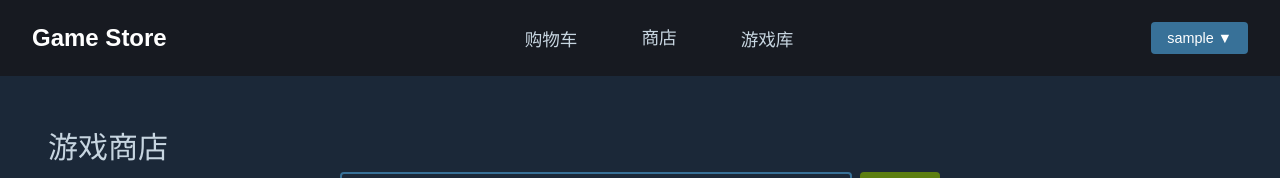
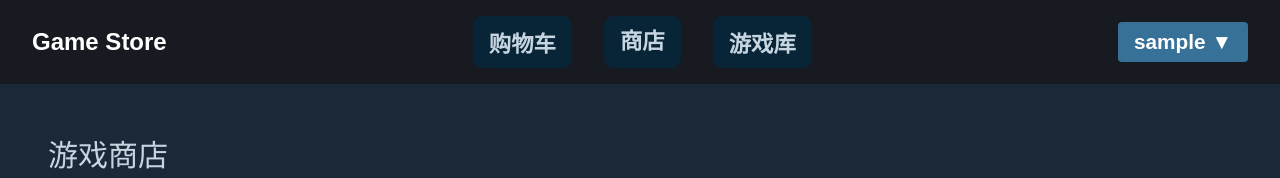
Before and after one commit to Sayaki-qwq/Exp2, a Vue app in the folder front/: page /store in a window 1280 px wide. Shown: the top 178 px of the page. Built offline with nearby package versions, Linux system fonts and the light colour scheme; no server answers; sample sign-in values are in the browser's storage.

Commit message:
细节上的小改进

```diff
--- a/front/src/components/layout/MainLayout.vue
+++ b/front/src/components/layout/MainLayout.vue
@@ -165,13 +165,14 @@ export default defineComponent({
 .nav-item {
   color: #c7d5e0;
   text-decoration: none;
-  font-size: 1.1rem;
+  font-size: 1.4rem;
   padding: 0.5rem 1rem;
-  border-radius: 4px;
+  border-radius: 10px;
   transition: background-color 0.3s;
-  background: none;
+  background: #082538;
   border: none;
   cursor: pointer;
+  font-weight: bold;
 }
 
 .nav-item:hover {
@@ -198,7 +199,7 @@ export default defineComponent({
   border: none;
   border-radius: 4px;
   cursor: pointer;
-  font-size: 0.9rem;
+  font-size: 1.2rem;
 }
 
 .btn-login {
@@ -238,14 +239,15 @@ export default defineComponent({
   padding: 0.5rem 1rem;
   border-radius: 4px;
   cursor: pointer;
-  font-size: 0.9rem;
+  font-size: 1.3rem;
+  font-weight: bold;
 }
 
 .admin-badge {
-  background-color: #b12020;
+  background-color: #db2323c8;
   color: white;
-  font-size: 0.8rem;
-  padding: 0.2rem 0.4rem;
+  font-size: 1.1rem;
+  padding: 0.2rem 0.3rem;
   border-radius: 4px;
   margin-left: 0.5rem;
 }
```
